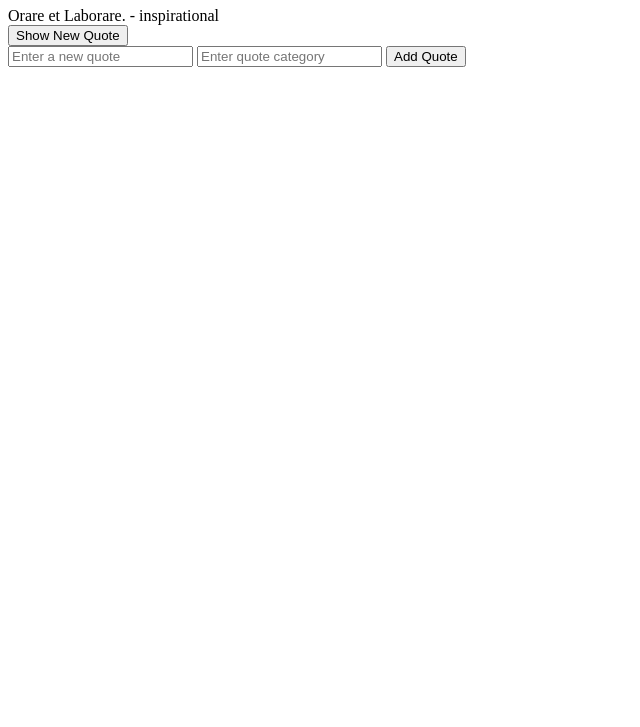
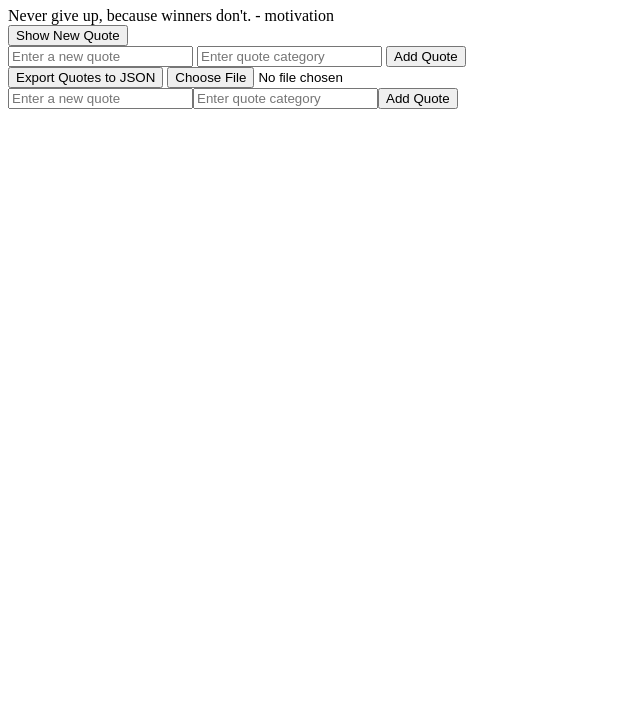
Before and after one commit to Frank-Nicki19/alx_fe_javascript, a plain HTML site: page dom-manipulation/index.html in a window 1280 px wide. Shown: the part 73-800 px from the top of the page, without its empty margins (0-640 px from the left). Drawn offline with Linux system fonts and the light colour scheme.

Commit message:
added function to save quotes on local storage

```diff
--- a/dom-manipulation/index.html
+++ b/dom-manipulation/index.html
@@ -14,6 +14,8 @@
     <input id="newQuoteCategory" type="text" placeholder="Enter quote category" />
     <button onclick="addQuote()">Add Quote</button>
   </div>
+  <button id="exportQuotes">Export Quotes to JSON</button>
+  <input type="file" id="importFile" accept=".json" onchange="importFromJsonFile(event)" />
   <script src="script.js"></script>
 </body>
 </html>
--- a/dom-manipulation/script.js
+++ b/dom-manipulation/script.js
@@ -1,20 +1,43 @@
 const quotes = [
-    {text: "Life is all about working together.", category: "life"},
-    {text: "Never give up, because winners dont.", category: "motivation"},
-    {text: "Orare et Laborare.", category: "inspirational"},
+    { text: "Life is all about working together.", category: "life" },
+    { text: "Never give up, because winners don't.", category: "motivation" },
+    { text: "Orare et Laborare.", category: "inspirational" },
   ];
+
+  // Load quotes from local storage if available
+  function loadQuotes() {
+    const storedQuotes = localStorage.getItem('quotes');
+    if (storedQuotes) {
+      quotes.push(...JSON.parse(storedQuotes));
+    }
+  }
+
+  // Save quotes to local storage
+  function saveQuotes() {
+    localStorage.setItem('quotes', JSON.stringify(quotes));
+  }
+
+  // Function to display a random quote
   function showRandomQuote() {
-    const randoIndex = Math.floor(Math.random() * quotes.length);
-    const quote = quotes[randoIndex];
+    if (quotes.length > 0) {
+      const randomIndex = Math.floor(Math.random() * quotes.length);
+      const quote = quotes[randomIndex];
       const quoteDisplay = document.getElementById('quoteDisplay');
       quoteDisplay.innerHTML = `${quote.text} - ${quote.category}`;
+      sessionStorage.setItem('lastQuote', JSON.stringify(quote)); // Save the last viewed quote to session storage
+    } else {
+      document.getElementById('quoteDisplay').innerHTML = 'No quotes available.';
     }
+  }
+
+  // Function to add a new quote
   function addQuote() {
     const newQuoteText = document.getElementById('newQuoteText').value.trim();
     const newQuoteCategory = document.getElementById('newQuoteCategory').value.trim();
 
     if (newQuoteText !== "" && newQuoteCategory !== "") {
       quotes.push({ text: newQuoteText, category: newQuoteCategory });
+      saveQuotes();
       alert("Quote added successfully!");
       document.getElementById('newQuoteText').value = "";
       document.getElementById('newQuoteCategory').value = "";
@@ -22,6 +45,8 @@ function addQuote() {
       alert("Please enter both a quote and a category.");
     }
   }
+
+  // Function to create the form for adding new quotes
   function createAddQuoteForm() {
     const formContainer = document.createElement('div');
 
@@ -45,7 +70,45 @@ function createAddQuoteForm() {
 
     document.body.appendChild(formContainer);
   }
+
+  // Function to export quotes to a JSON file
+  function exportToJsonFile() {
+    const dataStr = JSON.stringify(quotes);
+    const dataBlob = new Blob([dataStr], { type: 'application/json' });
+    const url = URL.createObjectURL(dataBlob);
+    const downloadAnchor = document.createElement('a');
+    downloadAnchor.href = url;
+    downloadAnchor.download = 'quotes.json';
+    document.body.appendChild(downloadAnchor);
+    downloadAnchor.click();
+    document.body.removeChild(downloadAnchor);
+  }
+
+  // Function to import quotes from a JSON file
+  function importFromJsonFile(event) {
+    const fileReader = new FileReader();
+    fileReader.onload = function(event) {
+      const importedQuotes = JSON.parse(event.target.result);
+      quotes.push(...importedQuotes);
+      saveQuotes();
+      alert('Quotes imported successfully!');
+    };
+    fileReader.readAsText(event.target.files[0]);
+  }
+
   document.getElementById('newQuote').addEventListener('click', showRandomQuote);
+  document.getElementById('exportQuotes').addEventListener('click', exportToJsonFile);
 
-// Show a random quote when the page loads
-window.onload = showRandomQuote;
+  // Show a random quote and create the add quote form when the page loads
+  window.onload = () => {
+    loadQuotes();
+    showRandomQuote();
+    createAddQuoteForm();
+
+    // Show the last viewed quote from session storage if available
+    const lastQuote = sessionStorage.getItem('lastQuote');
+    if (lastQuote) {
+      const quote = JSON.parse(lastQuote);
+      document.getElementById('quoteDisplay').innerHTML = `${quote.text} - ${quote.category}`;
+    }
+  };
```
Lines whose indentation alone changed are shown as unchanged.
